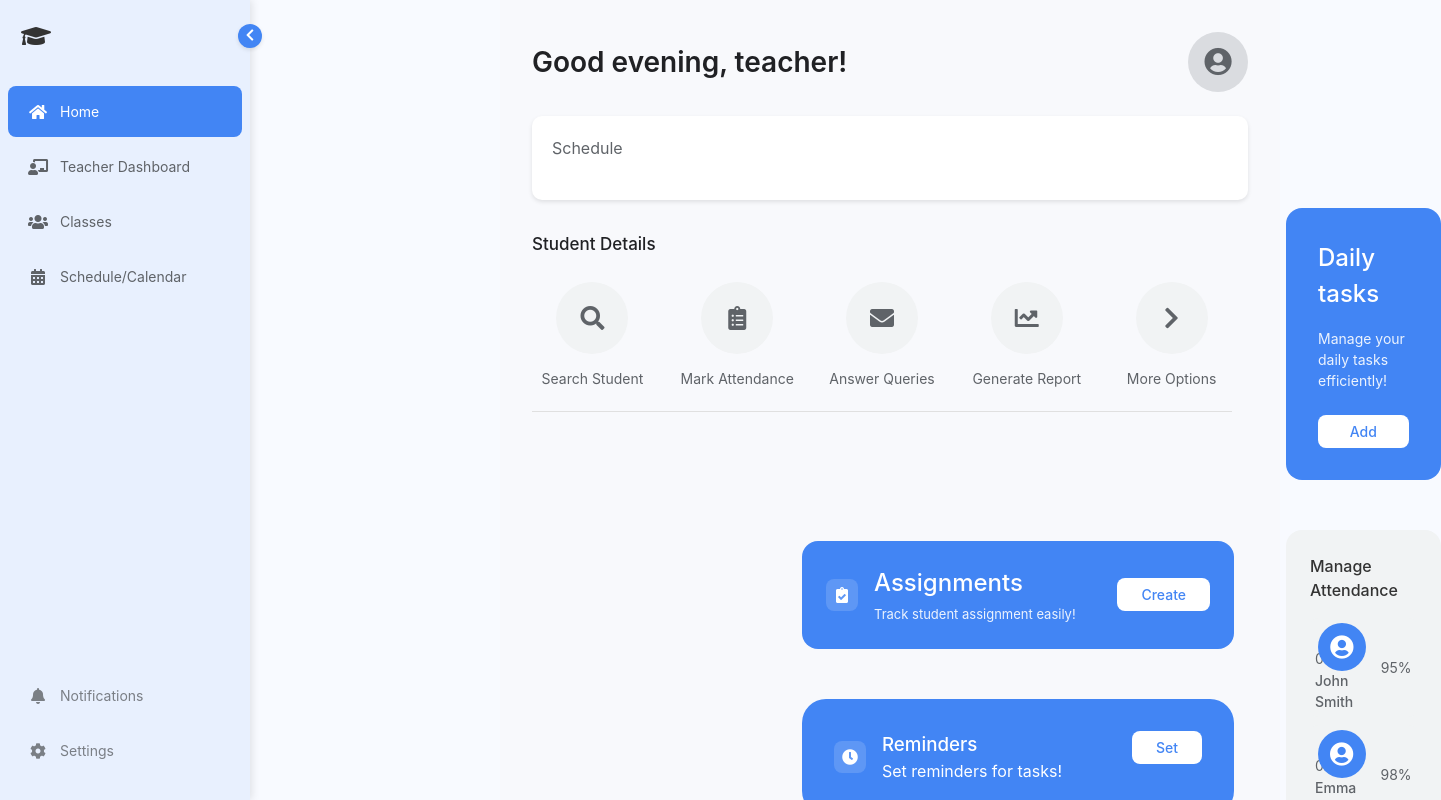
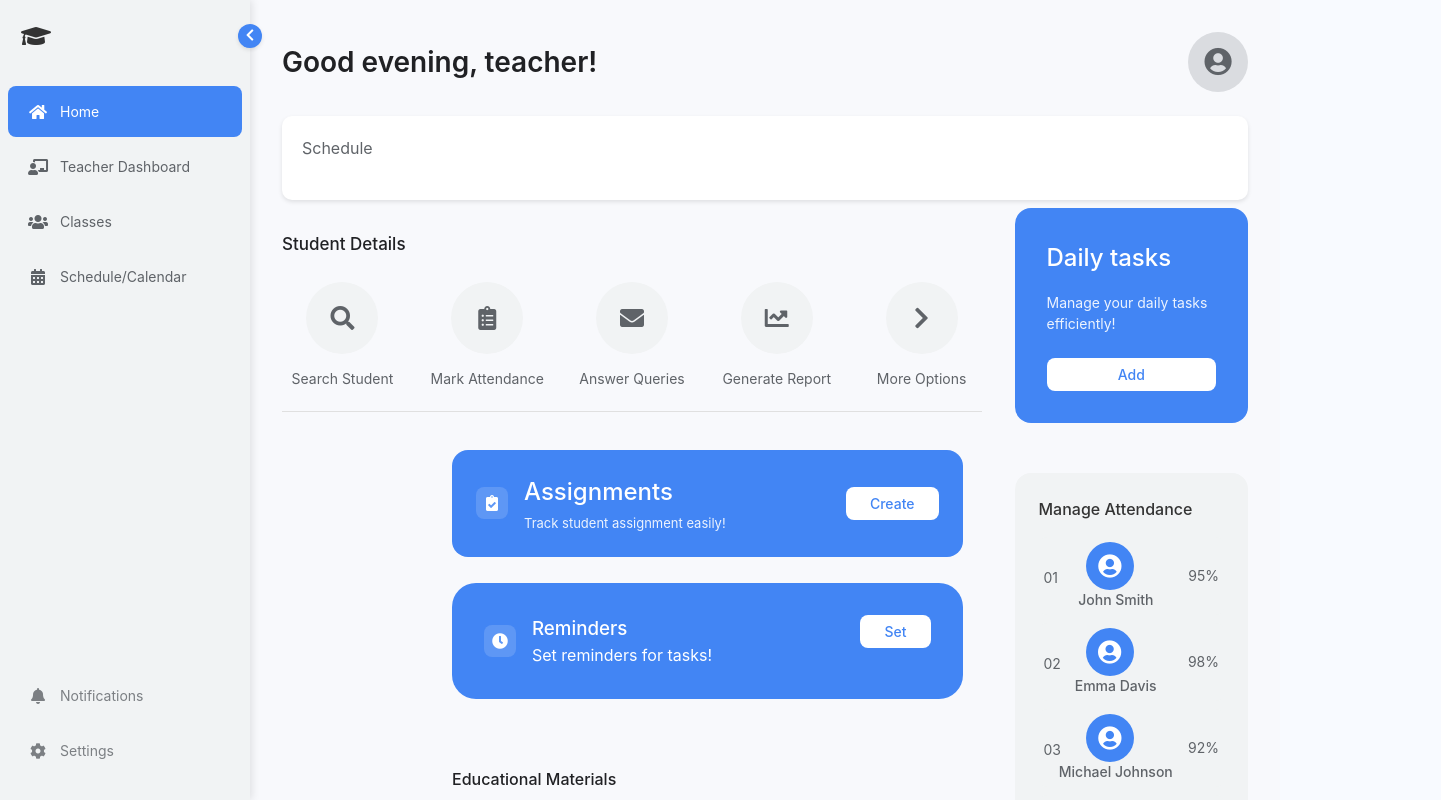
Before and after one commit to Pras-20/EZedu, a React (Create React App) app in the folder frontend/: page / in a window 1280 px wide. Shown: the top 800 px of the page, 1441 px wide, since content can reach past the window. Built offline with nearby package versions, Linux system fonts and the light colour scheme.

Commit message:
Partial home page changes

```diff
--- a/frontend/src/components/Dashboard/Dashboard.css
+++ b/frontend/src/components/Dashboard/Dashboard.css
@@ -1,9 +1,9 @@
 .dashboard {
-  margin-left: 250px;
+  margin-left: 0;
   padding: 32px;
   background-color: #f8f9fc;
   min-height: 100vh;
-  width: calc(100% - 250px);
+  width: 100%;
 }
 
 .dashboard-header {
@@ -186,6 +186,7 @@
 
 /* Assignments Card */
 .assignments-card {
+  margin-left: -100px;
   background-color: #4285f4;
   padding: 24px;
   border-radius: 16px;
@@ -193,7 +194,6 @@
   display: flex;
   justify-content: space-between;
   align-items: center;
-  margin-bottom: 24px;
   position: relative;
   margin-top: -160px;
 }
@@ -265,6 +265,7 @@
 
 /* Reminders Card */
 .reminders-card {
+  margin-left: -100px;
   background-color: #4285f4;
   padding: 32px;
   border-radius: 24px;
@@ -466,6 +467,7 @@
 
 /* Educational Materials Section */
 .materials-section {
+  margin-left: -100px;
   margin-top: 0;
   position: relative;
   width: 100%;
@@ -1224,3 +1226,11 @@
   margin-right: 8px; /* Add space to the right of the label */
   font-weight: 500; /* Optional: make the label bold */
 }
+
+.sidebar {
+  width: 250px; /* Fixed width for sidebar */
+  position: fixed; /* Keep it fixed */
+  height: 100vh; /* Full height */
+  background-color: #f1f3f4; /* Background color */
+  /* Add any other styles you need */
+}
```
